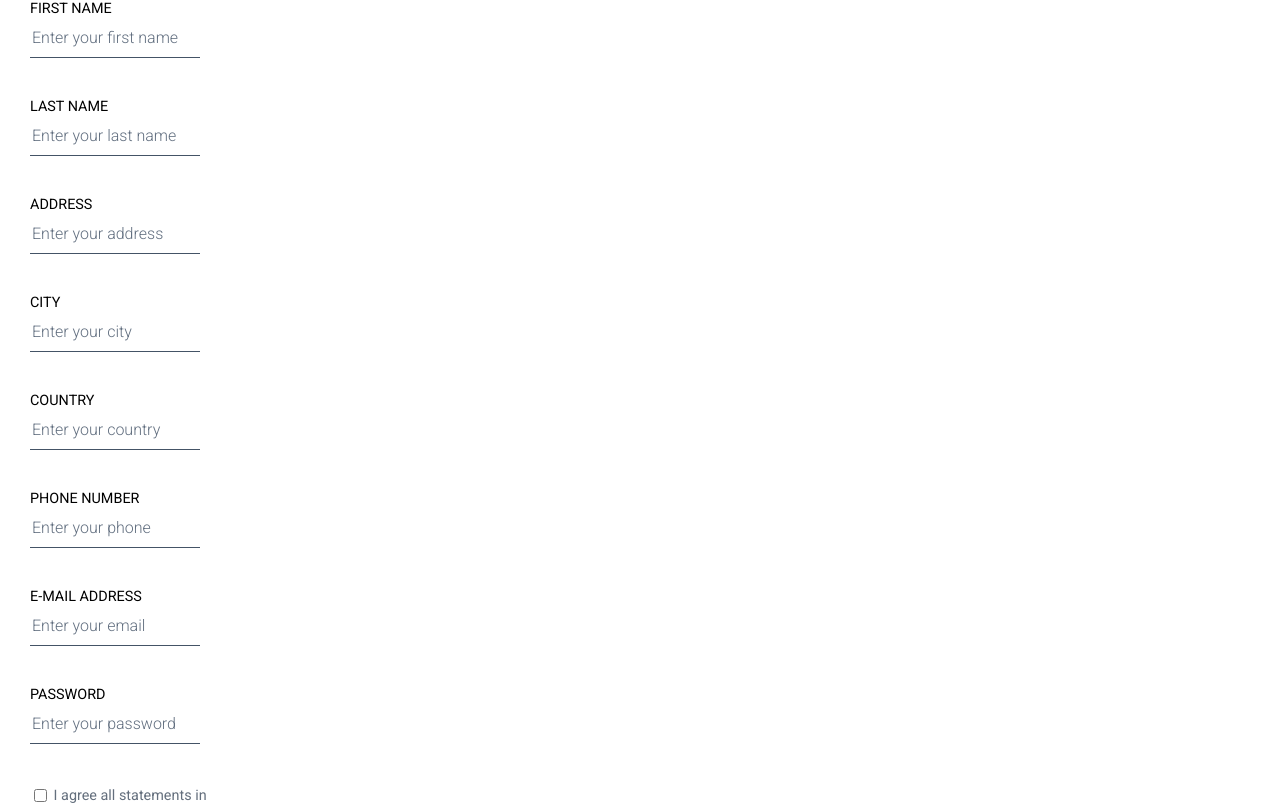
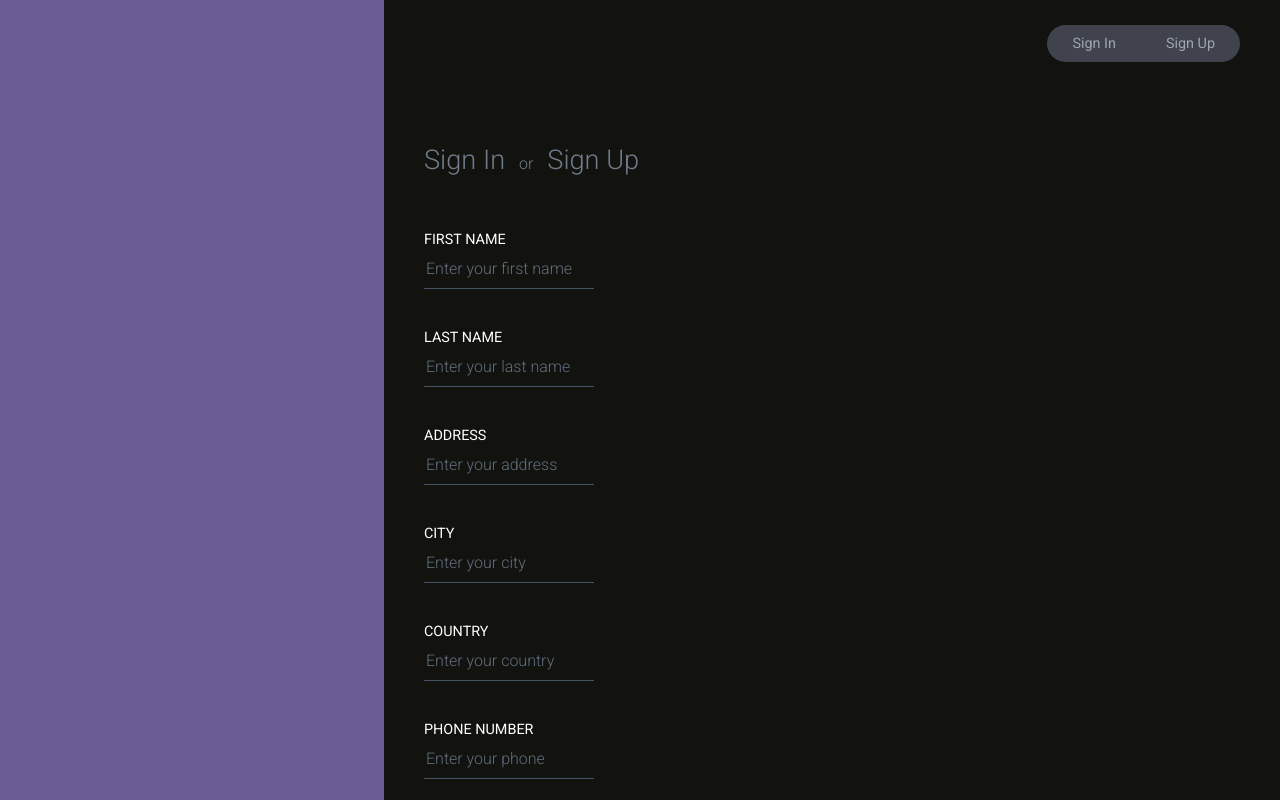
Before and after one commit to Lazic99H/DRES, a React (Create React App) app in the folder Project/frontend/: page / in a window 1280 px wide. Shown: the top 805 px of the page. Built offline with nearby package versions, Linux system fonts and the light colour scheme.

Commit message:
Redirecting from sign in to home

```diff
--- a/Project/frontend/src/App.css
+++ b/Project/frontend/src/App.css
@@ -77,7 +77,6 @@
 }
 
 .formField {
-  margin-left:30px;
   width:200px;
   margin-bottom: 40px;
 }
@@ -86,13 +85,13 @@
   display: block;
   text-transform: uppercase;
   font-size: 0.9em;
-  color: black;
+  color: white;
 }
 .formFieldInput {
   width: 85%;
   background-color: transparent;
   border: none;
-  color: black;
+  color: white;
   outline: none;
   border-bottom: 1px solid #445366;
   font-size: 1em;
--- a/Project/frontend/src/App.js
+++ b/Project/frontend/src/App.js
@@ -3,32 +3,24 @@ import {BrowserRouter as Router, Routes, Route, Link, useNavigate} from "react-r
 import SignUpForm from "./components/SignUpForm";
 import SignInForm from "./components/SignInForm";
 import Home from "./components/Home";
+import WrongURL from "./components/WrongURL";
 
 import "./App.css";
 
-function App (props) {
-    const [logged_user,setLogged_user] = useState([])
-
-
-    const redirectToHome = (user) => {
-    console.log(JSON.parse(sessionStorage.getItem("logged_user")))
-
-    setLogged_user(JSON.parse(sessionStorage.getItem("logged_user")))
-
-    console.log("SAD SAM OVDJE")
-    console.log(logged_user.length)
-
-    }
+const App = (props) => {
 
     return (
       <Router basename="/">
         <Routes>
-            <Route exact path="/" element={<SignUpForm/>} />
-            <Route path="/sign-in" element={<SignInForm redirectToHome={redirectToHome}/>} />
+            <Route>
+                <Route path="/" element={<SignUpForm/>} />
+                <Route path="/sign-in" element={<SignInForm />} />
+            </Route>
             <Route path="/home" element={<Home/>} />
+            <Route path="*" element={<WrongURL/>} />
         </Routes>
       </Router>
     );
-}
+};
 
 export default App;
--- a/Project/frontend/src/components/Home.js
+++ b/Project/frontend/src/components/Home.js
@@ -1,12 +1,13 @@
 import {BrowserRouter as Router, Routes, Route, Link, useNavigate} from "react-router-dom";
 
 function Home () {
-    //console.log(props.user)
-    //console.log(props.user[0]['account_id'])
+    const name = sessionStorage.getItem("name")
+    const user = sessionStorage.getItem("logged_user")
+
     return (
 
       <div>
-        HOME PAGE
+        HOME PAGE WELCOME {name}
       </div>
     );
 }
--- a/Project/frontend/src/components/SignInForm.js
+++ b/Project/frontend/src/components/SignInForm.js
@@ -2,11 +2,11 @@ import React, {useState,useEffects } from "react";
 import { Link, useNavigate } from "react-router-dom";
 import APIServiceSignFrom from './APIServices/APIServiceSignFrom'
 
-function SignInForm (props) {
+function SignInForm () {
+      let navigate = useNavigate()
 
       const [mail,setMail] = useState("");
       const [password,setPassword] = useState("");
-      const logged_user = sessionStorage.getItem("logged_user");
 
       const handleChange = event => {
         let target = event.target;
@@ -24,21 +24,61 @@ function SignInForm (props) {
         event.preventDefault();
         APIServiceSignFrom.SignIn({mail, password})
         .then(resp => {
-            if(resp.status === 200) return resp.json();
-            else alert("There has been some error with signing in")
+            console.log(resp)
+            console.log(resp.length)
+            if(resp.user){
+                Object.entries(resp.user[0])
+                .map( ([key, value]) => sessionStorage.setItem(`${key}`,value))
+                sessionStorage.setItem("token",(resp.access_token))
+                navigate("/home")
+            }else{
+                navigate('/sign-in')
+                alert('Wrong email or password!')
+            }
+
         })
-        .then(resp => {
-             sessionStorage.setItem("logged_user",JSON.stringify(resp[1])),
-             sessionStorage.setItem("token",JSON.stringify(resp[0])),
-             props.redirectToHome(resp[1])})
         .catch(error => console.log(error))
-        console.log("CONSOLE RADI")
-        console.log(JSON.parse(logged_user))
         console.log("The form was submitted with the following data:");
 
       }
 
     return (
+    <div className="App">
+          <div className="appAside" />
+          <div className="appForm">
+            <div className="pageSwitcher">
+              <Link
+                to="/sign-in"
+                className="pageSwitcherItem"
+              >
+                Sign In
+              </Link>
+              <Link
+
+                to="/"
+                className="pageSwitcherItem"
+              >
+                Sign Up
+              </Link>
+            </div>
+
+            <div className="formTitle">
+              <Link
+                to="/sign-in"
+                className="formTitleLink"
+              >
+                Sign In
+              </Link>{" "}
+              or{" "}
+              <Link
+
+                to="/"
+                className="formTitleLink"
+              >
+                Sign Up
+              </Link>
+            </div>
+
       <div className="formCenter">
         <form className="formFields" onSubmit={handleSubmit}>
           <div className="formField">
@@ -86,6 +126,9 @@ function SignInForm (props) {
 
         </form>
       </div>
+
+      </div>
+      </div>
     );
 }
 
--- a/Project/frontend/src/components/SignUpForm.js
+++ b/Project/frontend/src/components/SignUpForm.js
@@ -45,12 +45,53 @@ function SignUpForm (props) {
 
   const handleSubmit = e => {
     e.preventDefault();
+    APIServiceSignFrom.SignIn({name, last_name, address, city, country, phone, mail, password})
+    .then(resp => {
 
+    })
     console.log("The form was submitted with the following data:");
     console.log(mail + password + name);
   }
 
     return (
+     <div className="App">
+          <div className="appAside" />
+          <div className="appForm">
+            <div className="pageSwitcher">
+              <Link
+                to="/sign-in"
+                className="pageSwitcherItem"
+              >
+                Sign In
+              </Link>
+              <Link
+
+                to="/"
+                className="pageSwitcherItem"
+              >
+                Sign Up
+              </Link>
+            </div>
+
+            <div className="formTitle">
+              <Link
+                to="/sign-in"
+                className="formTitleLink"
+              >
+                Sign In
+              </Link>{" "}
+              or{" "}
+              <Link
+
+                to="/"
+                className="formTitleLink"
+              >
+                Sign Up
+              </Link>
+            </div>
+
+
+
       <div className="formCenter">
         <form onSubmit={handleSubmit} className="formFields">
           <div className="formField">
@@ -206,6 +247,12 @@ function SignUpForm (props) {
           </div>
         </form>
       </div>
+
+
+
+
+      </div>
+      </div>
     );
 }
 export default SignUpForm;
--- /dev/null
+++ b/Project/frontend/src/components/WrongURL.js
@@ -0,0 +1,10 @@
+
+function WrongURL () {
+    return (
+      <div>
+        You enter a wrong url
+      </div>
+    );
+}
+
+export default WrongURL;
```
Also changed, not shown: Project/frontend/src/storage/StorageData.js (added, +15 -0 lines).
